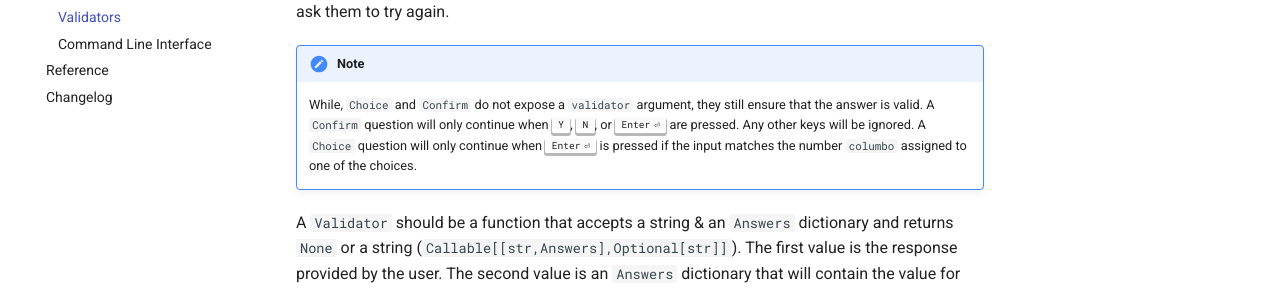
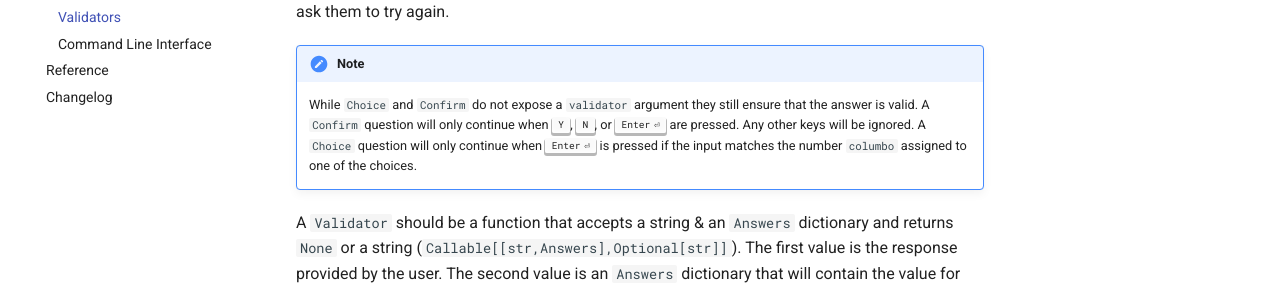
Before and after one commit to plannigan/columbo, an MkDocs documentation site: the page built from docs/usage-guide/validators.md, in a window 1280 px wide and 900 px high. Shown: the part 283-572 px from the top of the window. Built offline with MkDocs 1.6.1 and Material for MkDocs 9.7.7, drawn with Linux system fonts in a browser that asks for light colours; comment, search, counter and statistics services are not loaded.

Commit message:
Remove comma
Co-authored-by: Johnathan August Fisher <joaufi+git@protonmail.com>

```diff
--- a/docs/usage-guide/validators.md
+++ b/docs/usage-guide/validators.md
@@ -6,7 +6,7 @@ that the text provided by the user satisfies those constraints. If the answer is
 the answer is not valid and ask them to try again.
 
 !!! Note Implicit Validators
-    While, `Choice` and `Confirm` do not expose a `validator` argument, they still ensure that the answer is valid.
+    While `Choice` and `Confirm` do not expose a `validator` argument they still ensure that the answer is valid.
     A `Confirm` question will only continue when ++y++, ++n++, or ++enter++ are pressed. Any other keys will be ignored.
     A `Choice` question will only continue when ++enter++ is pressed if the input matches the number `columbo` assigned
     to one of the choices.
```
